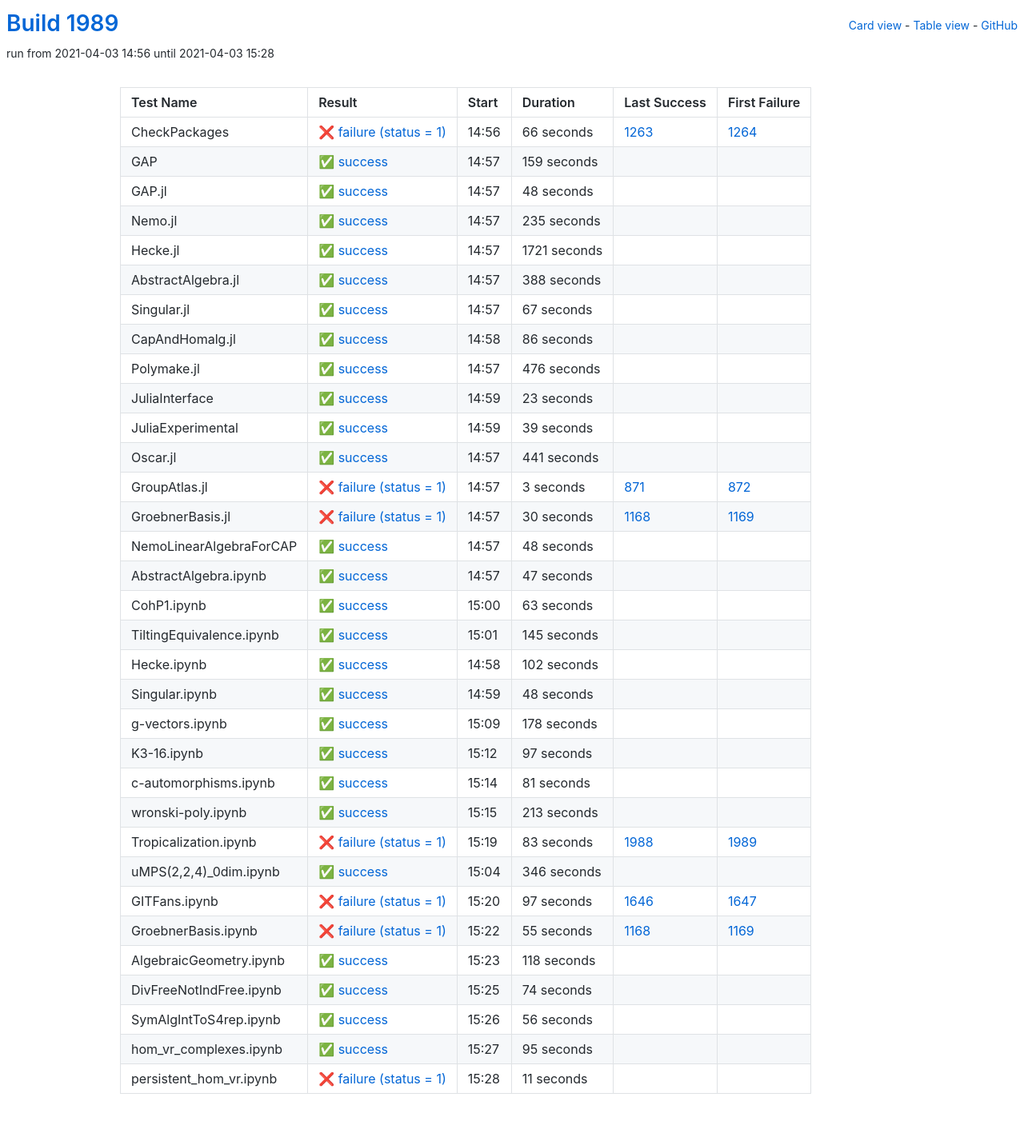
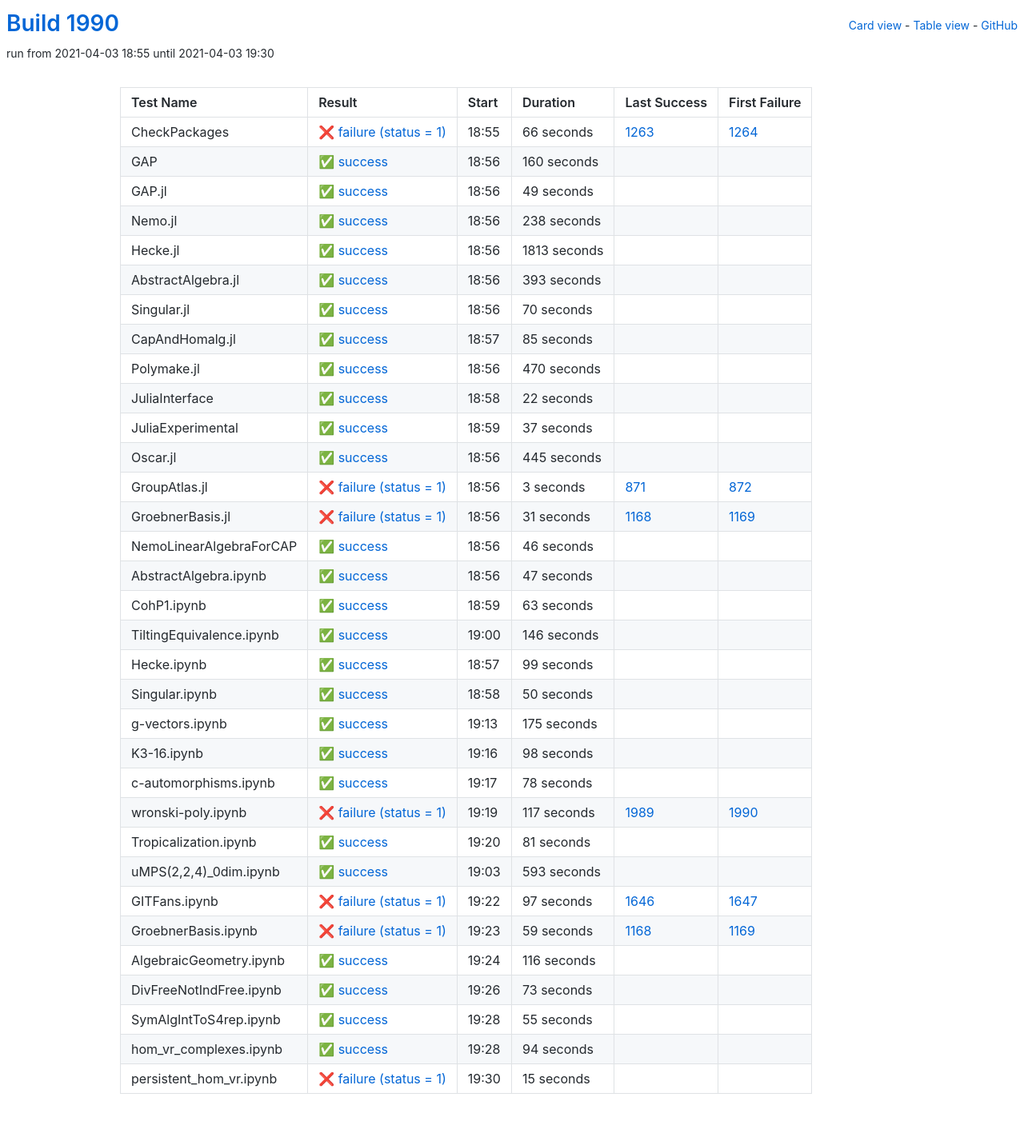
Before and after one commit to oscar-system/oscar-ci-status-stable, a Jekyll site: the page built from table.html, in a window 1280 px wide. Shown: the whole page at 80% size. Built offline with Jekyll 4.4.1, drawn with Linux system fonts in a browser that asks for light colours.

Commit message:
Build #1990

```diff
--- a/_data/ci.yml
+++ b/_data/ci.yml
@@ -1,6 +1,6 @@
 ---
-build: 1989
-build_url: https://oscarci.mathematik.uni-kl.de/job/oscar-stable/1989/
+build: 1990
+build_url: https://oscarci.mathematik.uni-kl.de/job/oscar-stable/1990/
 job: oscar-stable
 organization: oscar-system
 repo: oscar-ci-status-stable
@@ -8,8 +8,8 @@ repourl: https://github.com/oscar-system/oscar-ci-status-stable
 tests:
 - name: CheckPackages
   id: checkpackages
-  log: https://oscarci.mathematik.uni-kl.de/job/oscar-stable/1989/artifact/logs/build-1989/CheckPackages.log
-  start: 2021-04-03 14:56
+  log: https://oscarci.mathematik.uni-kl.de/job/oscar-stable/1990/artifact/logs/build-1990/CheckPackages.log
+  start: 2021-04-03 18:55
   success: false
   exitcode: 1
   status: failure
@@ -20,140 +20,140 @@ tests:
   first_failure_url: https://oscarci.mathematik.uni-kl.de/job/oscar-stable/1264/
 - name: GAP
   id: gap
-  log: https://oscarci.mathematik.uni-kl.de/job/oscar-stable/1989/artifact/logs/build-1989/GAP.log
-  start: 2021-04-03 14:57
+  log: https://oscarci.mathematik.uni-kl.de/job/oscar-stable/1990/artifact/logs/build-1990/GAP.log
+  start: 2021-04-03 18:56
   success: true
   exitcode: 0
   status: success
-  duration: 159
+  duration: 160
   last_success: false
   last_success_url:
   first_failure: false
   first_failure_url:
 - name: GAP.jl
   id: gap-jl
-  log: https://oscarci.mathematik.uni-kl.de/job/oscar-stable/1989/artifact/logs/build-1989/GAP.jl.log
-  start: 2021-04-03 14:57
+  log: https://oscarci.mathematik.uni-kl.de/job/oscar-stable/1990/artifact/logs/build-1990/GAP.jl.log
+  start: 2021-04-03 18:56
   success: true
   exitcode: 0
   status: success
-  duration: 48
+  duration: 49
   last_success: false
   last_success_url:
   first_failure: false
   first_failure_url:
 - name: Nemo.jl
   id: nemo-jl
-  log: https://oscarci.mathematik.uni-kl.de/job/oscar-stable/1989/artifact/logs/build-1989/Nemo.jl.log
-  start: 2021-04-03 14:57
+  log: https://oscarci.mathematik.uni-kl.de/job/oscar-stable/1990/artifact/logs/build-1990/Nemo.jl.log
+  start: 2021-04-03 18:56
   success: true
   exitcode: 0
   status: success
-  duration: 235
+  duration: 238
   last_success: false
   last_success_url:
   first_failure: false
   first_failure_url:
 - name: Hecke.jl
   id: hecke-jl
-  log: https://oscarci.mathematik.uni-kl.de/job/oscar-stable/1989/artifact/logs/build-1989/Hecke.jl.log
-  start: 2021-04-03 14:57
+  log: https://oscarci.mathematik.uni-kl.de/job/oscar-stable/1990/artifact/logs/build-1990/Hecke.jl.log
+  start: 2021-04-03 18:56
   success: true
   exitcode: 0
   status: success
-  duration: 1721
+  duration: 1813
   last_success: false
   last_success_url:
   first_failure: false
   first_failure_url:
 - name: AbstractAlgebra.jl
   id: abstractalgebra-jl
-  log: https://oscarci.mathematik.uni-kl.de/job/oscar-stable/1989/artifact/logs/build-1989/AbstractAlgebra.jl.log
-  start: 2021-04-03 14:57
+  log: https://oscarci.mathematik.uni-kl.de/job/oscar-stable/1990/artifact/logs/build-1990/AbstractAlgebra.jl.log
+  start: 2021-04-03 18:56
   success: true
   exitcode: 0
   status: success
-  duration: 388
+  duration: 393
   last_success: false
   last_success_url:
   first_failure: false
   first_failure_url:
 - name: Singular.jl
   id: singular-jl
-  log: https://oscarci.mathematik.uni-kl.de/job/oscar-stable/1989/artifact/logs/build-1989/Singular.jl.log
-  start: 2021-04-03 14:57
+  log: https://oscarci.mathematik.uni-kl.de/job/oscar-stable/1990/artifact/logs/build-1990/Singular.jl.log
+  start: 2021-04-03 18:56
   success: true
   exitcode: 0
   status: success
-  duration: 67
+  duration: 70
   last_success: false
   last_success_url:
   first_failure: false
   first_failure_url:
 - name: CapAndHomalg.jl
   id: capandhomalg-jl
-  log: https://oscarci.mathematik.uni-kl.de/job/oscar-stable/1989/artifact/logs/build-1989/CapAndHomalg.jl.log
-  start: 2021-04-03 14:58
+  log: https://oscarci.mathematik.uni-kl.de/job/oscar-stable/1990/artifact/logs/build-1990/CapAndHomalg.jl.log
+  start: 2021-04-03 18:57
   success: true
   exitcode: 0
   status: success
-  duration: 86
+  duration: 85
   last_success: false
   last_success_url:
   first_failure: false
   first_failure_url:
 - name: Polymake.jl
   id: polymake-jl
-  log: https://oscarci.mathematik.uni-kl.de/job/oscar-stable/1989/artifact/logs/build-1989/Polymake.jl.log
-  start: 2021-04-03 14:57
+  log: https://oscarci.mathematik.uni-kl.de/job/oscar-stable/1990/artifact/logs/build-1990/Polymake.jl.log
+  start: 2021-04-03 18:56
   success: true
   exitcode: 0
   status: success
-  duration: 476
+  duration: 470
   last_success: false
   last_success_url:
   first_failure: false
   first_failure_url:
 - name: JuliaInterface
   id: juliainterface
-  log: https://oscarci.mathematik.uni-kl.de/job/oscar-stable/1989/artifact/logs/build-1989/JuliaInterface.log
-  start: 2021-04-03 14:59
+  log: https://oscarci.mathematik.uni-kl.de/job/oscar-stable/1990/artifact/logs/build-1990/JuliaInterface.log
+  start: 2021-04-03 18:58
   success: true
   exitcode: 0
   status: success
-  duration: 23
+  duration: 22
   last_success: false
   last_success_url:
   first_failure: false
   first_failure_url:
 - name: JuliaExperimental
   id: juliaexperimental
-  log: https://oscarci.mathematik.uni-kl.de/job/oscar-stable/1989/artifact/logs/build-1989/JuliaExperimental.log
-  start: 2021-04-03 14:59
+  log: https://oscarci.mathematik.uni-kl.de/job/oscar-stable/1990/artifact/logs/build-1990/JuliaExperimental.log
+  start: 2021-04-03 18:59
   success: true
   exitcode: 0
   status: success
-  duration: 39
+  duration: 37
   last_success: false
   last_success_url:
   first_failure: false
   first_failure_url:
 - name: Oscar.jl
   id: oscar-jl
-  log: https://oscarci.mathematik.uni-kl.de/job/oscar-stable/1989/artifact/logs/build-1989/Oscar.jl.log
-  start: 2021-04-03 14:57
+  log: https://oscarci.mathematik.uni-kl.de/job/oscar-stable/1990/artifact/logs/build-1990/Oscar.jl.log
+  start: 2021-04-03 18:56
   success: true
   exitcode: 0
   status: success
-  duration: 441
+  duration: 445
   last_success: false
   last_success_url:
   first_failure: false
   first_failure_url:
 - name: GroupAtlas.jl
   id: groupatlas-jl
-  log: https://oscarci.mathematik.uni-kl.de/job/oscar-stable/1989/artifact/logs/build-1989/GroupAtlas.jl.log
-  start: 2021-04-03 14:57
+  log: https://oscarci.mathematik.uni-kl.de/job/oscar-stable/1990/artifact/logs/build-1990/GroupAtlas.jl.log
+  start: 2021-04-03 18:56
   success: false
   exitcode: 1
   status: failure
@@ -164,32 +164,32 @@ tests:
   first_failure_url: https://oscarci.mathematik.uni-kl.de/job/oscar-stable/872/
 - name: GroebnerBasis.jl
   id: groebnerbasis-jl
-  log: https://oscarci.mathematik.uni-kl.de/job/oscar-stable/1989/artifact/logs/build-1989/GroebnerBasis.jl.log
-  start: 2021-04-03 14:57
+  log: https://oscarci.mathematik.uni-kl.de/job/oscar-stable/1990/artifact/logs/build-1990/GroebnerBasis.jl.log
+  start: 2021-04-03 18:56
   success: false
   exitcode: 1
   status: failure
-  duration: 30
+  duration: 31
   last_success: 1168
   last_success_url: https://oscarci.mathematik.uni-kl.de/job/oscar-stable/1168/
   first_failure: 1169
   first_failure_url: https://oscarci.mathematik.uni-kl.de/job/oscar-stable/1169/
 - name: NemoLinearAlgebraForCAP
   id: nemolinearalgebraforcap
-  log: https://oscarci.mathematik.uni-kl.de/job/oscar-stable/1989/artifact/logs/build-1989/NemoLinearAlgebraForCAP.log
-  start: 2021-04-03 14:57
+  log: https://oscarci.mathematik.uni-kl.de/job/oscar-stable/1990/artifact/logs/build-1990/NemoLinearAlgebraForCAP.log
+  start: 2021-04-03 18:56
   success: true
   exitcode: 0
   status: success
-  duration: 48
+  duration: 46
   last_success: false
   last_success_url:
   first_failure: false
   first_failure_url:
 - name: AbstractAlgebra.ipynb
   id: abstractalgebra-ipynb
-  log: https://oscarci.mathematik.uni-kl.de/job/oscar-stable/1989/artifact/logs/build-1989/AbstractAlgebra.ipynb.log
-  start: 2021-04-03 14:57
+  log: https://oscarci.mathematik.uni-kl.de/job/oscar-stable/1990/artifact/logs/build-1990/AbstractAlgebra.ipynb.log
+  start: 2021-04-03 18:56
   success: true
   exitcode: 0
   status: success
@@ -200,8 +200,8 @@ tests:
   first_failure_url:
 - name: CohP1.ipynb
   id: cohp1-ipynb
-  log: https://oscarci.mathematik.uni-kl.de/job/oscar-stable/1989/artifact/logs/build-1989/CohP1.ipynb.log
-  start: 2021-04-03 15:00
+  log: https://oscarci.mathematik.uni-kl.de/job/oscar-stable/1990/artifact/logs/build-1990/CohP1.ipynb.log
+  start: 2021-04-03 18:59
   success: true
   exitcode: 0
   status: success
@@ -212,68 +212,92 @@ tests:
   first_failure_url:
 - name: TiltingEquivalence.ipynb
   id: tiltingequivalence-ipynb
-  log: https://oscarci.mathematik.uni-kl.de/job/oscar-stable/1989/artifact/logs/build-1989/TiltingEquivalence.ipynb.log
-  start: 2021-04-03 15:01
+  log: https://oscarci.mathematik.uni-kl.de/job/oscar-stable/1990/artifact/logs/build-1990/TiltingEquivalence.ipynb.log
+  start: 2021-04-03 19:00
   success: true
   exitcode: 0
   status: success
-  duration: 145
+  duration: 146
   last_success: false
   last_success_url:
   first_failure: false
   first_failure_url:
 - name: Hecke.ipynb
   id: hecke-ipynb
-  log: https://oscarci.mathematik.uni-kl.de/job/oscar-stable/1989/artifact/logs/build-1989/Hecke.ipynb.log
-  start: 2021-04-03 14:58
+  log: https://oscarci.mathematik.uni-kl.de/job/oscar-stable/1990/artifact/logs/build-1990/Hecke.ipynb.log
+  start: 2021-04-03 18:57
   success: true
   exitcode: 0
   status: success
-  duration: 102
+  duration: 99
   last_success: false
   last_success_url:
   first_failure: false
   first_failure_url:
 - name: Singular.ipynb
   id: singular-ipynb
-  log: https://oscarci.mathematik.uni-kl.de/job/oscar-stable/1989/artifact/logs/build-1989/Singular.ipynb.log
-  start: 2021-04-03 14:59
+  log: https://oscarci.mathematik.uni-kl.de/job/oscar-stable/1990/artifact/logs/build-1990/Singular.ipynb.log
+  start: 2021-04-03 18:58
   success: true
   exitcode: 0
   status: success
-  duration: 48
+  duration: 50
   last_success: false
   last_success_url:
   first_failure: false
   first_failure_url:
 - name: g-vectors.ipynb
   id: g-vectors-ipynb
-  log: https://oscarci.mathematik.uni-kl.de/job/oscar-stable/1989/artifact/logs/build-1989/g-vectors.ipynb.log
-  start: 2021-04-03 15:09
+  log: https://oscarci.mathematik.uni-kl.de/job/oscar-stable/1990/artifact/logs/build-1990/g-vectors.ipynb.log
+  start: 2021-04-03 19:13
   success: true
   exitcode: 0
   status: success
-  duration: 178
+  duration: 175
   last_success: false
   last_success_url:
   first_failure: false
   first_failure_url:
 - name: K3-16.ipynb
   id: k3-16-ipynb
-  log: https://oscarci.mathematik.uni-kl.de/job/oscar-stable/1989/artifact/logs/build-1989/K3-16.ipynb.log
-  start: 2021-04-03 15:12
+  log: https://oscarci.mathematik.uni-kl.de/job/oscar-stable/1990/artifact/logs/build-1990/K3-16.ipynb.log
+  start: 2021-04-03 19:16
   success: true
   exitcode: 0
   status: success
-  duration: 97
+  duration: 98
   last_success: false
   last_success_url:
   first_failure: false
   first_failure_url:
 - name: c-automorphisms.ipynb
   id: c-automorphisms-ipynb
-  log: https://oscarci.mathematik.uni-kl.de/job/oscar-stable/1989/artifact/logs/build-1989/c-automorphisms.ipynb.log
-  start: 2021-04-03 15:14
+  log: https://oscarci.mathematik.uni-kl.de/job/oscar-stable/1990/artifact/logs/build-1990/c-automorphisms.ipynb.log
+  start: 2021-04-03 19:17
+  success: true
+  exitcode: 0
+  status: success
+  duration: 78
+  last_success: false
+  last_success_url:
+  first_failure: false
+  first_failure_url:
+- name: wronski-poly.ipynb
+  id: wronski-poly-ipynb
+  log: https://oscarci.mathematik.uni-kl.de/job/oscar-stable/1990/artifact/logs/build-1990/wronski-poly.ipynb.log
+  start: 2021-04-03 19:19
+  success: false
+  exitcode: 1
+  status: failure
+  duration: 117
+  last_success: 1989
+  last_success_url: https://oscarci.mathematik.uni-kl.de/job/oscar-stable/1989/
+  first_failure: 1990
+  first_failure_url: https://oscarci.mathematik.uni-kl.de/job/oscar-stable/1990/
+- name: Tropicalization.ipynb
+  id: tropicalization-ipynb
+  log: https://oscarci.mathematik.uni-kl.de/job/oscar-stable/1990/artifact/logs/build-1990/Tropicalization.ipynb.log
+  start: 2021-04-03 19:20
   success: true
   exitcode: 0
   status: success
@@ -282,46 +306,22 @@ tests:
   last_success_url:
   first_failure: false
   first_failure_url:
-- name: wronski-poly.ipynb
-  id: wronski-poly-ipynb
-  log: https://oscarci.mathematik.uni-kl.de/job/oscar-stable/1989/artifact/logs/build-1989/wronski-poly.ipynb.log
-  start: 2021-04-03 15:15
+- name: uMPS(2,2,4)_0dim.ipynb
+  id: umps-2-2-4-0dim-ipynb
+  log: https://oscarci.mathematik.uni-kl.de/job/oscar-stable/1990/artifact/logs/build-1990/uMPS-2-2-4-_0dim.ipynb.log
+  start: 2021-04-03 19:03
   success: true
   exitcode: 0
   status: success
-  duration: 213
-  last_success: false
-  last_success_url:
-  first_failure: false
-  first_failure_url:
-- name: Tropicalization.ipynb
-  id: tropicalization-ipynb
-  log: https://oscarci.mathematik.uni-kl.de/job/oscar-stable/1989/artifact/logs/build-1989/Tropicalization.ipynb.log
-  start: 2021-04-03 15:19
-  success: false
-  exitcode: 1
-  status: failure
-  duration: 83
-  last_success: 1988
-  last_success_url: https://oscarci.mathematik.uni-kl.de/job/oscar-stable/1988/
-  first_failure: 1989
-  first_failure_url: https://oscarci.mathematik.uni-kl.de/job/oscar-stable/1989/
-- name: uMPS(2,2,4)_0dim.ipynb
-  id: umps-2-2-4-0dim-ipynb
-  log: https://oscarci.mathematik.uni-kl.de/job/oscar-stable/1989/artifact/logs/build-1989/uMPS-2-2-4-_0dim.ipynb.log
-  start: 2021-04-03 15:04
-  success: true
-  exitcode: 0
-  status: success
-  duration: 346
+  duration: 593
   last_success: false
   last_success_url:
   first_failure: false
   first_failure_url:
 - name: GITFans.ipynb
   id: gitfans-ipynb
-  log: https://oscarci.mathematik.uni-kl.de/job/oscar-stable/1989/artifact/logs/build-1989/GITFans.ipynb.log
-  start: 2021-04-03 15:20
+  log: https://oscarci.mathematik.uni-kl.de/job/oscar-stable/1990/artifact/logs/build-1990/GITFans.ipynb.log
+  start: 2021-04-03 19:22
   success: false
   exitcode: 1
   status: failure
@@ -332,72 +332,72 @@ tests:
   first_failure_url: https://oscarci.mathematik.uni-kl.de/job/oscar-stable/1647/
 - name: GroebnerBasis.ipynb
   id: groebnerbasis-ipynb
-  log: https://oscarci.mathematik.uni-kl.de/job/oscar-stable/1989/artifact/logs/build-1989/GroebnerBasis.ipynb.log
-  start: 2021-04-03 15:22
+  log: https://oscarci.mathematik.uni-kl.de/job/oscar-stable/1990/artifact/logs/build-1990/GroebnerBasis.ipynb.log
+  start: 2021-04-03 19:23
   success: false
   exitcode: 1
   status: failure
-  duration: 55
+  duration: 59
   last_success: 1168
   last_success_url: https://oscarci.mathematik.uni-kl.de/job/oscar-stable/1168/
   first_failure: 1169
   first_failure_url: https://oscarci.mathematik.uni-kl.de/job/oscar-stable/1169/
 - name: AlgebraicGeometry.ipynb
   id: algebraicgeometry-ipynb
-  log: https://oscarci.mathematik.uni-kl.de/job/oscar-stable/1989/artifact/logs/build-1989/AlgebraicGeometry.ipynb.log
-  start: 2021-04-03 15:23
+  log: https://oscarci.mathematik.uni-kl.de/job/oscar-stable/1990/artifact/logs/build-1990/AlgebraicGeometry.ipynb.log
+  start: 2021-04-03 19:24
   success: true
   exitcode: 0
   status: success
-  duration: 118
+  duration: 116
   last_success: false
   last_success_url:
   first_failure: false
   first_failure_url:
 - name: DivFreeNotIndFree.ipynb
   id: divfreenotindfree-ipynb
-  log: https://oscarci.mathematik.uni-kl.de/job/oscar-stable/1989/artifact/logs/build-1989/DivFreeNotIndFree.ipynb.log
-  start: 2021-04-03 15:25
+  log: https://oscarci.mathematik.uni-kl.de/job/oscar-stable/1990/artifact/logs/build-1990/DivFreeNotIndFree.ipynb.log
+  start: 2021-04-03 19:26
   success: true
   exitcode: 0
   status: success
-  duration: 74
+  duration: 73
   last_success: false
   last_success_url:
   first_failure: false
   first_failure_url:
 - name: SymAlgIntToS4rep.ipynb
   id: symalginttos4rep-ipynb
-  log: https://oscarci.mathematik.uni-kl.de/job/oscar-stable/1989/artifact/logs/build-1989/SymAlgIntToS4rep.ipynb.log
-  start: 2021-04-03 15:26
+  log: https://oscarci.mathematik.uni-kl.de/job/oscar-stable/1990/artifact/logs/build-1990/SymAlgIntToS4rep.ipynb.log
+  start: 2021-04-03 19:28
   success: true
   exitcode: 0
   status: success
-  duration: 56
+  duration: 55
   last_success: false
   last_success_url:
   first_failure: false
   first_failure_url:
 - name: hom_vr_complexes.ipynb
   id: hom-vr-complexes-ipynb
-  log: https://oscarci.mathematik.uni-kl.de/job/oscar-stable/1989/artifact/logs/build-1989/hom_vr_complexes.ipynb.log
-  start: 2021-04-03 15:27
+  log: https://oscarci.mathematik.uni-kl.de/job/oscar-stable/1990/artifact/logs/build-1990/hom_vr_complexes.ipynb.log
+  start: 2021-04-03 19:28
   success: true
   exitcode: 0
   status: success
-  duration: 95
+  duration: 94
   last_success: false
   last_success_url:
   first_failure: false
   first_failure_url:
 - name: persistent_hom_vr.ipynb
   id: persistent-hom-vr-ipynb
-  log: https://oscarci.mathematik.uni-kl.de/job/oscar-stable/1989/artifact/logs/build-1989/persistent_hom_vr.ipynb.log
-  start: 2021-04-03 15:28
+  log: https://oscarci.mathematik.uni-kl.de/job/oscar-stable/1990/artifact/logs/build-1990/persistent_hom_vr.ipynb.log
+  start: 2021-04-03 19:30
   success: false
   exitcode: 1
   status: failure
-  duration: 11
+  duration: 15
   last_success: false
   last_success_url:
   first_failure: false
```
Also changed, not shown: README.md.
